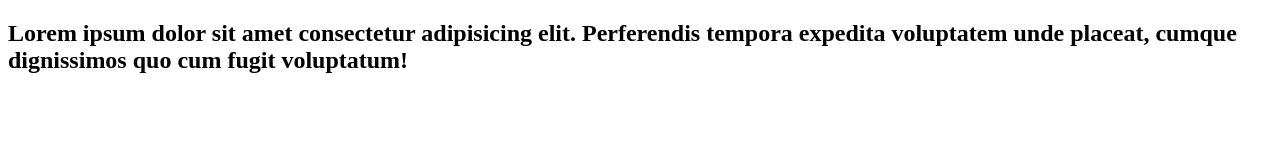
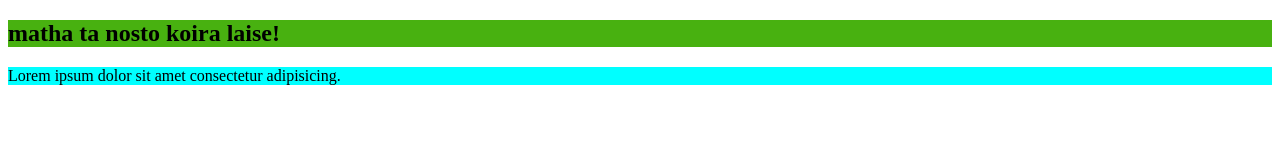
Before and after one commit to rabbihasan44/pblm-sob-jay-gay, a plain HTML site: page index.html in a window 1280 px wide. Drawn offline with Linux system fonts and the light colour scheme.

Commit message:
added the content

```diff
--- /dev/null
+++ b/html file/style.css
@@ -0,0 +1,6 @@
+p{
+    background-color: aqua;
+}
+h2{
+    background-color: rgb(72, 177, 16);
+}
--- a/index.html
+++ b/index.html
@@ -3,14 +3,21 @@
 <head>
     <meta charset="UTF-8">
     <meta name="viewport" content="width=device-width, initial-scale=1.0">
+    <link rel="stylesheet" href="html file/style.css">
     <title>pblm sob jay gay</title>
 </head>
 <body>
     <div>
         <h2>
-            Lorem ipsum dolor sit amet consectetur adipisicing elit. Perferendis tempora expedita voluptatem unde placeat, cumque dignissimos quo cum fugit voluptatum!
+
+            matha ta nosto koira laise!
 
         </h2>
+
+        <p>
+            Lorem ipsum dolor sit amet consectetur adipisicing.
+
+        </p>
     </div>
 </body>
 </html>
```
